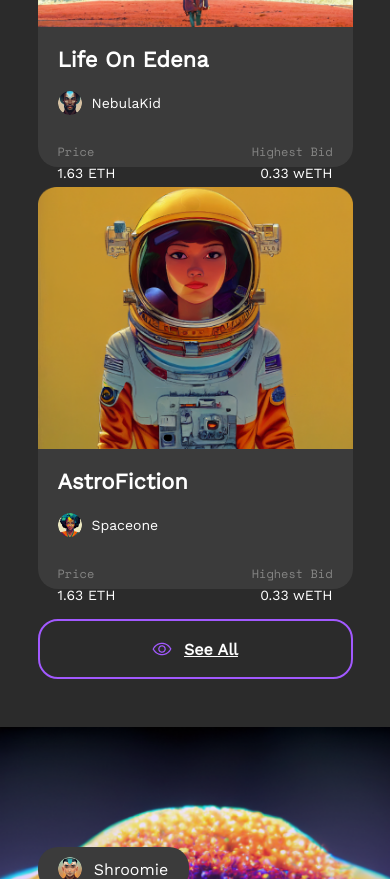
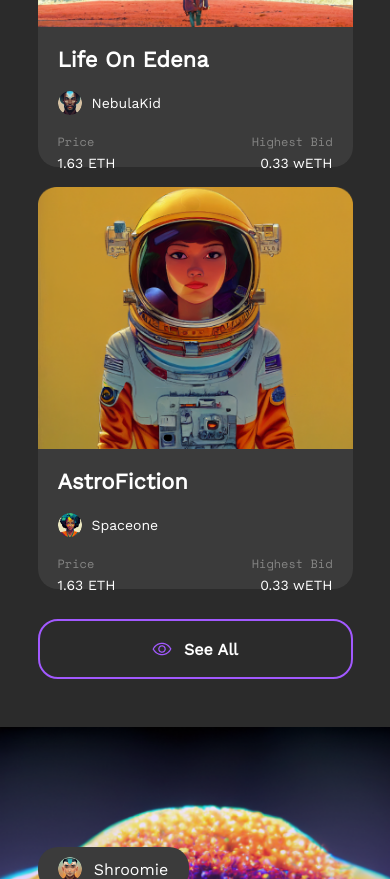
Before and after one commit to gogiabu/NFT-design-part-3_page, a plain HTML site: page index.html in a window 390 px wide. Shown: the part 4320-5199 px from the top of the page. Drawn offline with Linux system fonts and the light colour scheme.

Commit message:
Update style.css

```diff
--- a/style.css
+++ b/style.css
@@ -2732,12 +2732,14 @@ form{
         height: 34px !important;
     }
     .container_2_card_price_box{
+        margin-top: -10px !important;
         width: 137.5px !important;
     }
     .container_2_card_price_2{
         height: 13px !important;
     }
     .container_2_card_price_box_2{
+        margin-top: -10px !important;
         width: 137.5px !important;
     }
     .container_2_card_price_4{
@@ -2748,6 +2750,7 @@ form{
     }
     .section_5_see_all_mobile{
         display: flex  !important;
+        text-decoration: none;
     }
     /*section 6 image bacgraund*/
     .desktop_section_6_backgraund{
```
